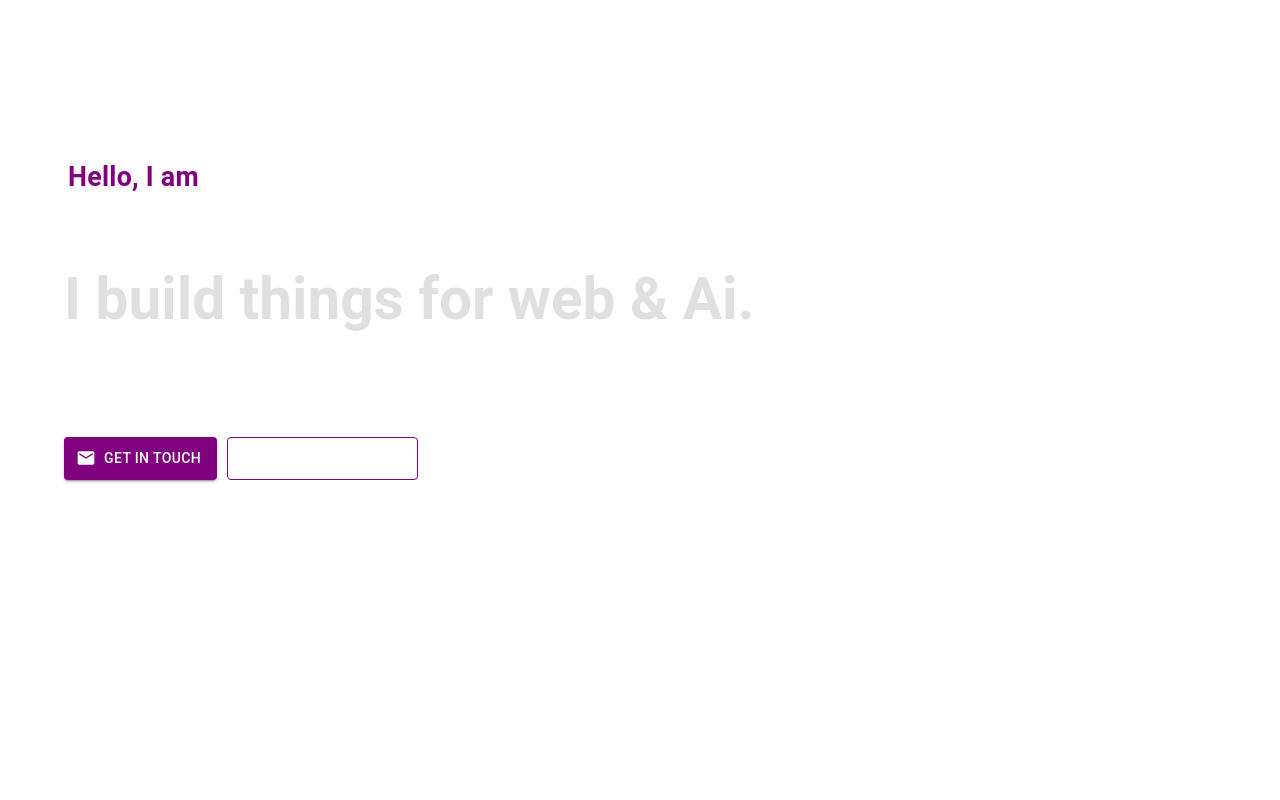
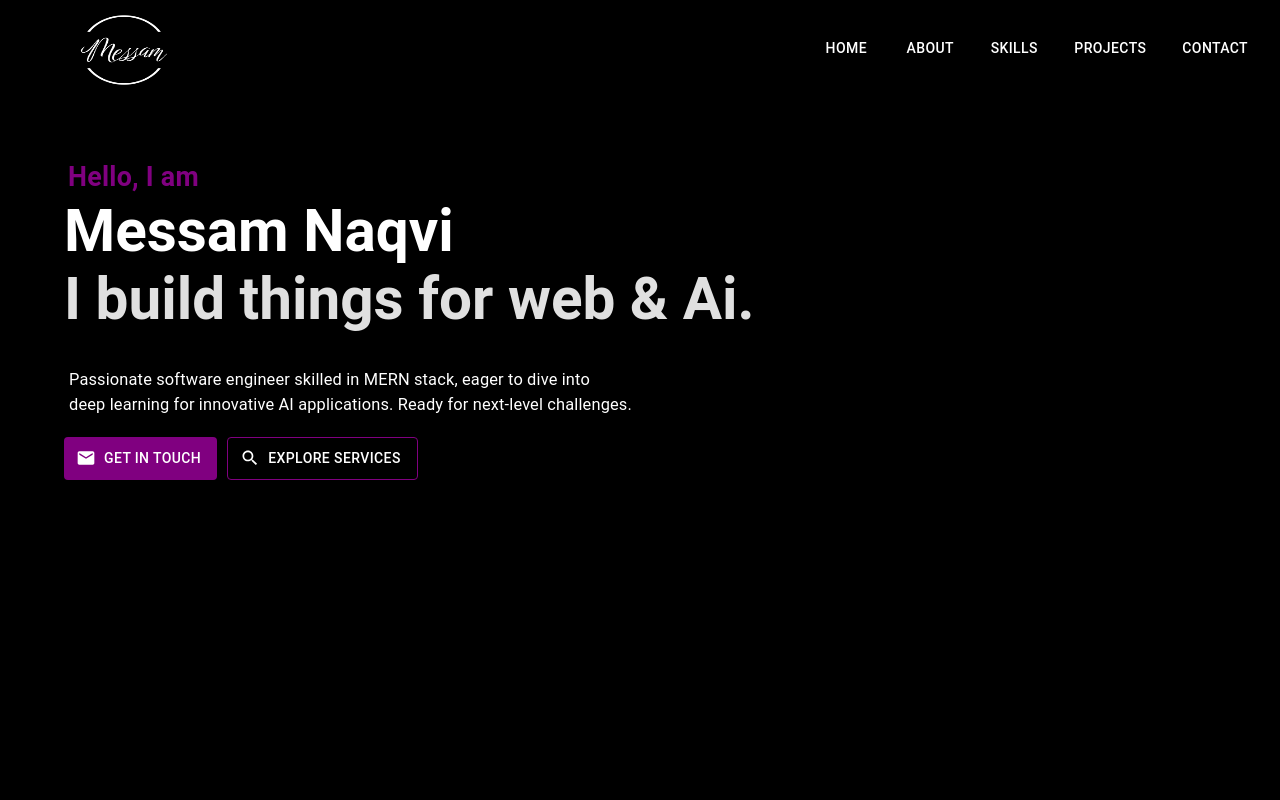
Before and after one commit to Messam-Naqvi/m, a React (Create React App) app in the folder portf/: page / in a window 1280 px wide. Shown: the top 800 px of the page. Built offline with nearby package versions, Linux system fonts and the light colour scheme.

Commit message:
Update index.css

```diff
--- a/portf/src/index.css
+++ b/portf/src/index.css
@@ -1,5 +1,10 @@
+html, body, #root {
+  background-color: #000;   /* 👈 THIS is the key */
+  margin: 0;
+  padding: 0;
+}
+
 body {
-  margin: 0;
   font-family: -apple-system, BlinkMacSystemFont, 'Segoe UI', 'Roboto', 'Oxygen',
     'Ubuntu', 'Cantarell', 'Fira Sans', 'Droid Sans', 'Helvetica Neue',
     sans-serif;
```
